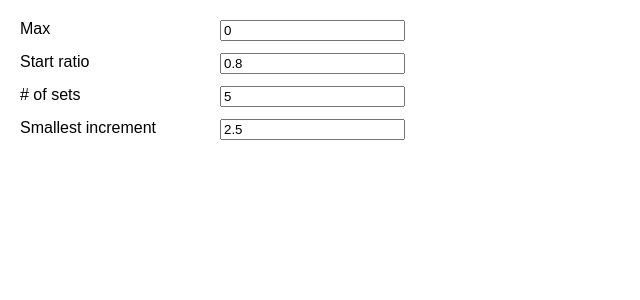
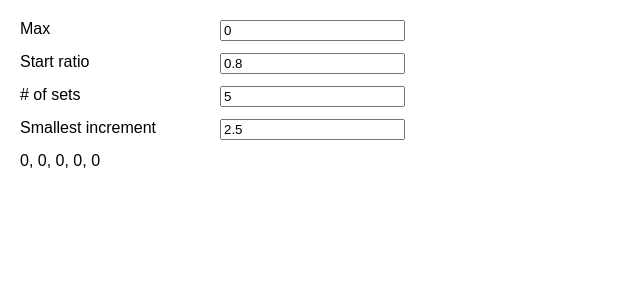
Before and after one commit to Gaya/5x5-strength-calculator, a React (Create React App) app: page / in a window 1280 px wide. Shown: the top 300 px of the page, without its empty margins (0-640 px from the left). Built offline with nearby package versions, Linux system fonts and the light colour scheme.

Commit message:
change calc of increments to only weight

```diff
--- a/src/App.js
+++ b/src/App.js
@@ -28,7 +28,7 @@ class App extends Component {
       ratio: 0.8,
       sets: 5,
       smallestIncrement: 2.5,
-      calced: [],
+      weightPerSet: 0,
     };
   }
 
@@ -37,7 +37,7 @@ class App extends Component {
   recalc() {
     const { max, ratio, sets, smallestIncrement } = this.state;
 
-    this.setState({ calced: calc(max, ratio, sets, smallestIncrement) });
+    this.setState({ weightPerSet: calc(max, ratio, sets, smallestIncrement) });
   }
 
   update(key, value) {
@@ -46,8 +46,12 @@ class App extends Component {
     }, this.recalc.bind(this));
   }
 
+  setsWeight(max, sets, weightPerSet) {
+    return new Array(sets).fill(0).map((i, index) => max - (((sets - 1) - index) * weightPerSet));
+  }
+
   render() {
-    const { max, ratio, sets, smallestIncrement, calced } = this.state;
+    const { max, ratio, sets, smallestIncrement, weightPerSet } = this.state;
 
     return (
       <div className="App">
@@ -76,7 +80,7 @@ class App extends Component {
             onChange={(e) => this.update('smallestIncrement', e.target.value)}
         />
 
-        <div>{calced.join(', ')}</div>
+        <div>{this.setsWeight(max, sets, weightPerSet).join(', ')}</div>
       </div>
     );
   }
--- a/src/calc.js
+++ b/src/calc.js
@@ -7,12 +7,11 @@
  * @param smallestIncrement
  * @returns {number[]}
  */
-function calcSetWeights(max = 0, startRatio = 0.8, sets = 5, smallestIncrement = 2.5) {
+function calcWeightPerSet(max = 0, startRatio = 0.8, sets = 5, smallestIncrement = 2.5) {
   const increments = sets - 1;
   const aimedWeightPerSet = (max - (max * startRatio)) / increments;
-  const weightPerSet = Math.round(aimedWeightPerSet / smallestIncrement) * smallestIncrement;
 
-  return new Array(sets).fill(0).map((i, index) => max - ((increments - index) * weightPerSet));
+  return Math.round(aimedWeightPerSet / smallestIncrement) * smallestIncrement;
 }
 
-export default calcSetWeights;
+export default calcWeightPerSet;
```
